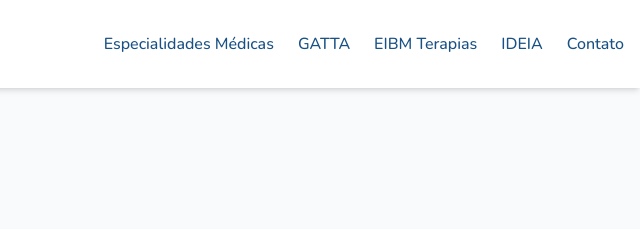
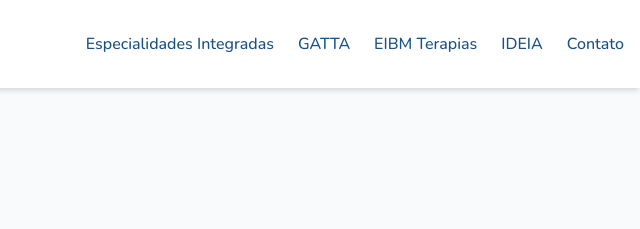
Before and after one commit to ClinicaEIBM/Site, a plain HTML site: page index.html in a window 1280 px wide. Shown: the top 229 px of the page, 640-1280 px from the left. Drawn offline with nearby package versions, Linux system fonts and the light colour scheme.

Commit message:
Commit index

```diff
--- a/index.html
+++ b/index.html
@@ -621,7 +621,7 @@
                                 <a
                                     href="especialidades.html"
                                     class="text-primary hover:text-blue-royal font-medium"
-                                    >Especialidades Médicas</a
+                                    >Especialidades Integradas</a
                                 >
                             </li>
                             <li>
@@ -819,10 +819,10 @@
                     <div class="circle-synopsis">
                         <button class="synopsis-close" aria-label="Fechar sinopse">×</button>
                         <div class="synopsis-title text-secondary">
-                            Especialidades Médicas
+                            Especialidades Integradas
                         </div>
                         <div class="synopsis-text">
-                            Especialidades médicas e terapêuticas integradas
+                            Especialidades integradas e terapêuticas integradas
                             para um atendimento completo e multidisciplinar
                             eficaz.
                         </div>
```
